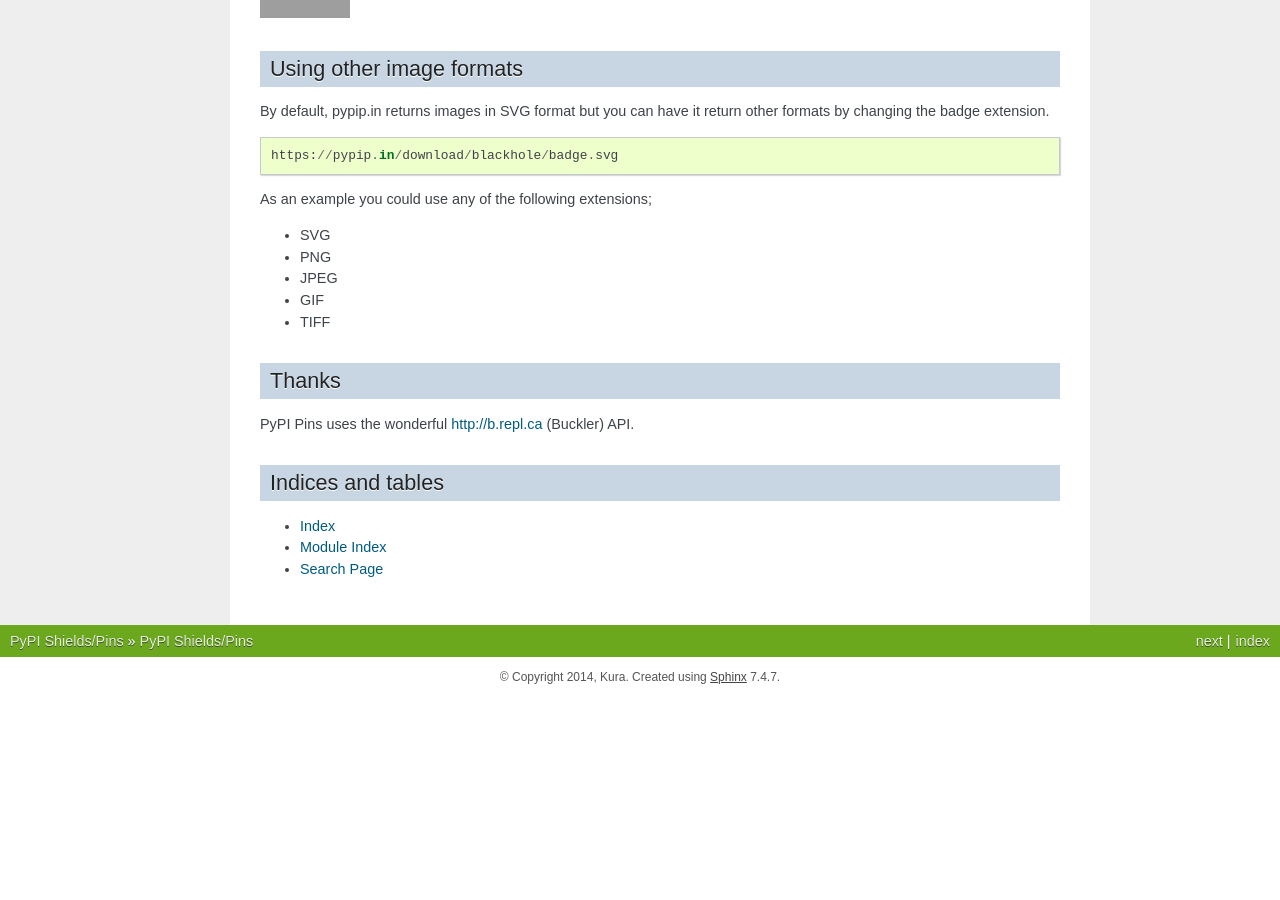
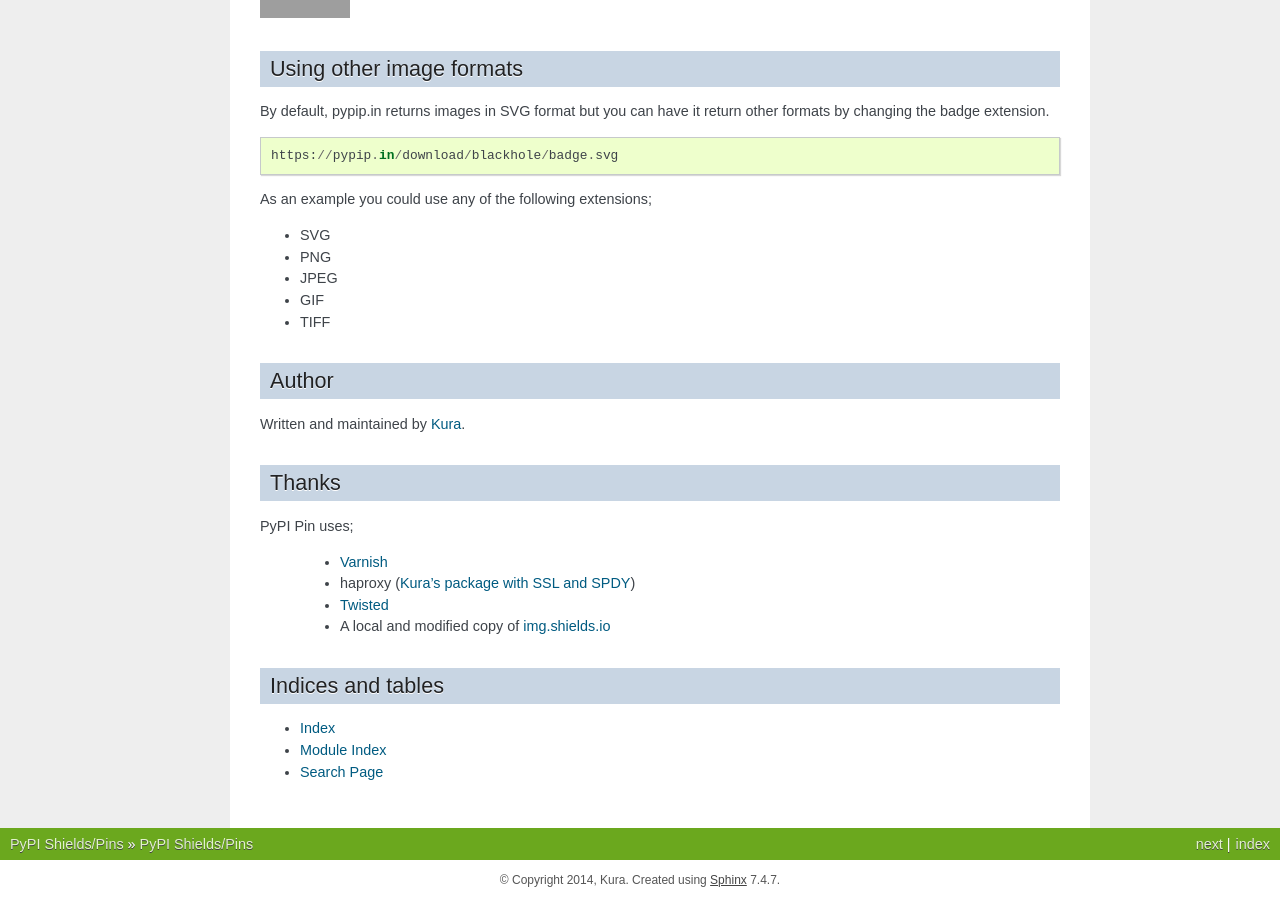
Before and after one commit to badges/pypipins, a Sphinx documentation site: the page built from docs/source/index.rst, in a window 1280 px wide and 900 px high, scrolled down 1481 px. Built offline with Sphinx 7.4.7, drawn with Linux system fonts in a browser that asks for light colours; before the commit the page ends 2178 px from its top, so only the background shows below that; grey boxes are pictures that could not be loaded.

Commit message:
Updated thanks and added author

```diff
--- a/docs/source/index.rst
+++ b/docs/source/index.rst
@@ -91,10 +91,20 @@
 - GIF
 - TIFF
 
+Author
+======
+
+Written and maintained by `Kura <https://kura.io/>`_.
+
 Thanks
 ======
 
-PyPI Pins uses the wonderful http://b.repl.ca (Buckler) API.
+PyPI Pin uses;
+
+ - `Varnish <https://www.varnish-cache.org/>`_
+ - haproxy (`Kura's package with SSL and SPDY <https://kura.io/>`_)
+ - `Twisted <https://twistedmatrix.com/>`_
+ - A local and modified copy of `img.shields.io <https://img.shields.io/>`_
 
 Indices and tables
 ==================
```
